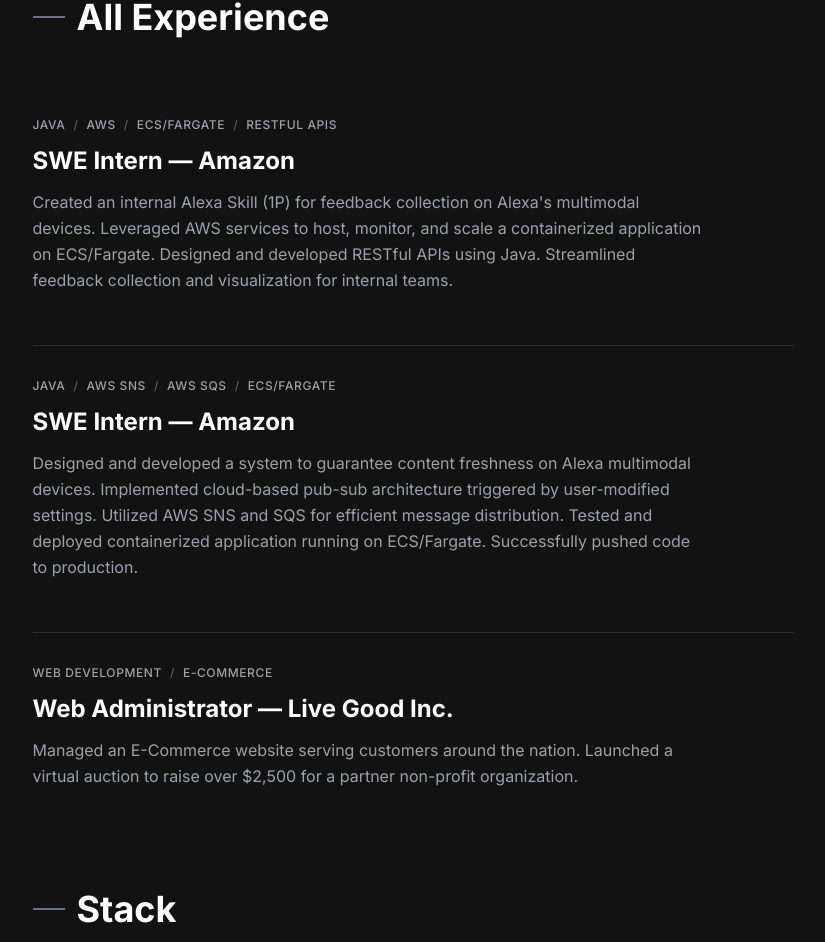
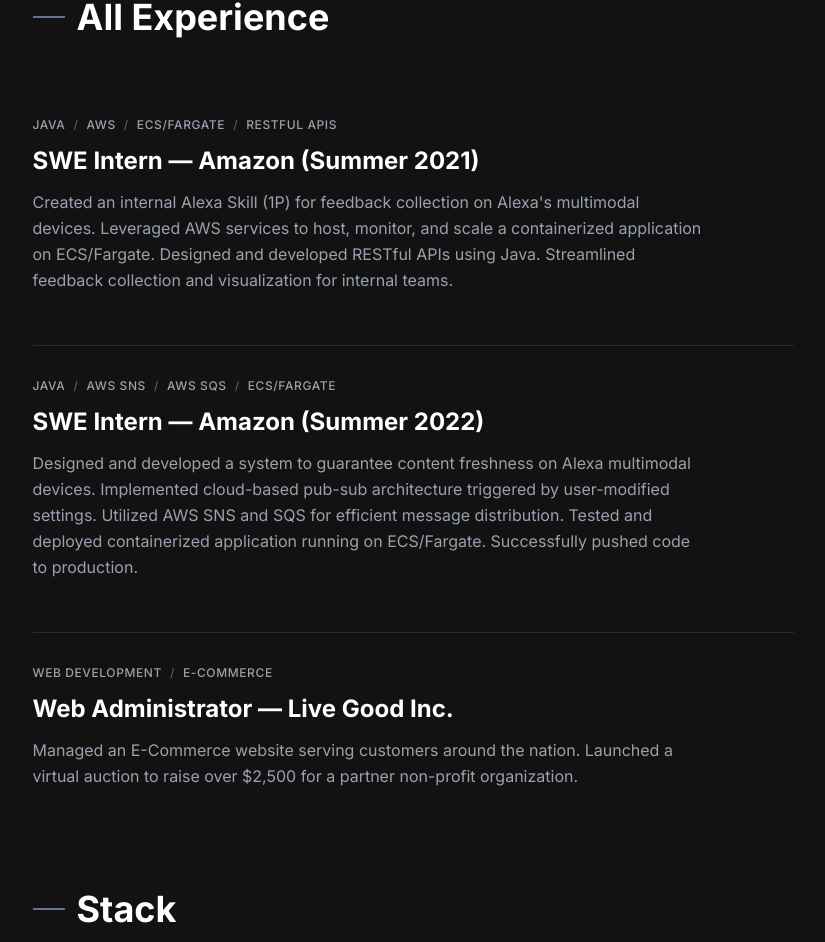
Before and after one commit to adilquamar/personal-portfolio-website, a Next.js app: page / in a window 1280 px wide. Shown: the part 3144-4086 px from the top of the page, without its empty margins (227-1052 px from the left). Built offline with nearby package versions, Linux system fonts and the light colour scheme.

Commit message:
fix: add dates for amazon summer internships

```diff
--- a/src/data/all-projects.ts
+++ b/src/data/all-projects.ts
@@ -3,7 +3,7 @@
 export const allProjects: Project[] = [
   {
     id: "alexa-feedback-skill",
-    title: "SWE Intern — Amazon",
+    title: "SWE Intern — Amazon (Summer 2021)",
     description:
       "Created an internal Alexa Skill (1P) for feedback collection on Alexa's multimodal devices. Leveraged AWS services to host, monitor, and scale a containerized application on ECS/Fargate. Designed and developed RESTful APIs using Java. Streamlined feedback collection and visualization for internal teams.",
     technologies: [
@@ -17,7 +17,7 @@
   },
   {
     id: "alexa-content-freshness",
-    title: "SWE Intern — Amazon",
+    title: "SWE Intern — Amazon (Summer 2022)",
     description:
       "Designed and developed a system to guarantee content freshness on Alexa multimodal devices. Implemented cloud-based pub-sub architecture triggered by user-modified settings. Utilized AWS SNS and SQS for efficient message distribution. Tested and deployed containerized application running on ECS/Fargate. Successfully pushed code to production.",
     technologies: ["Java", "AWS SNS", "AWS SQS", "ECS/Fargate", "Docker"],
```
